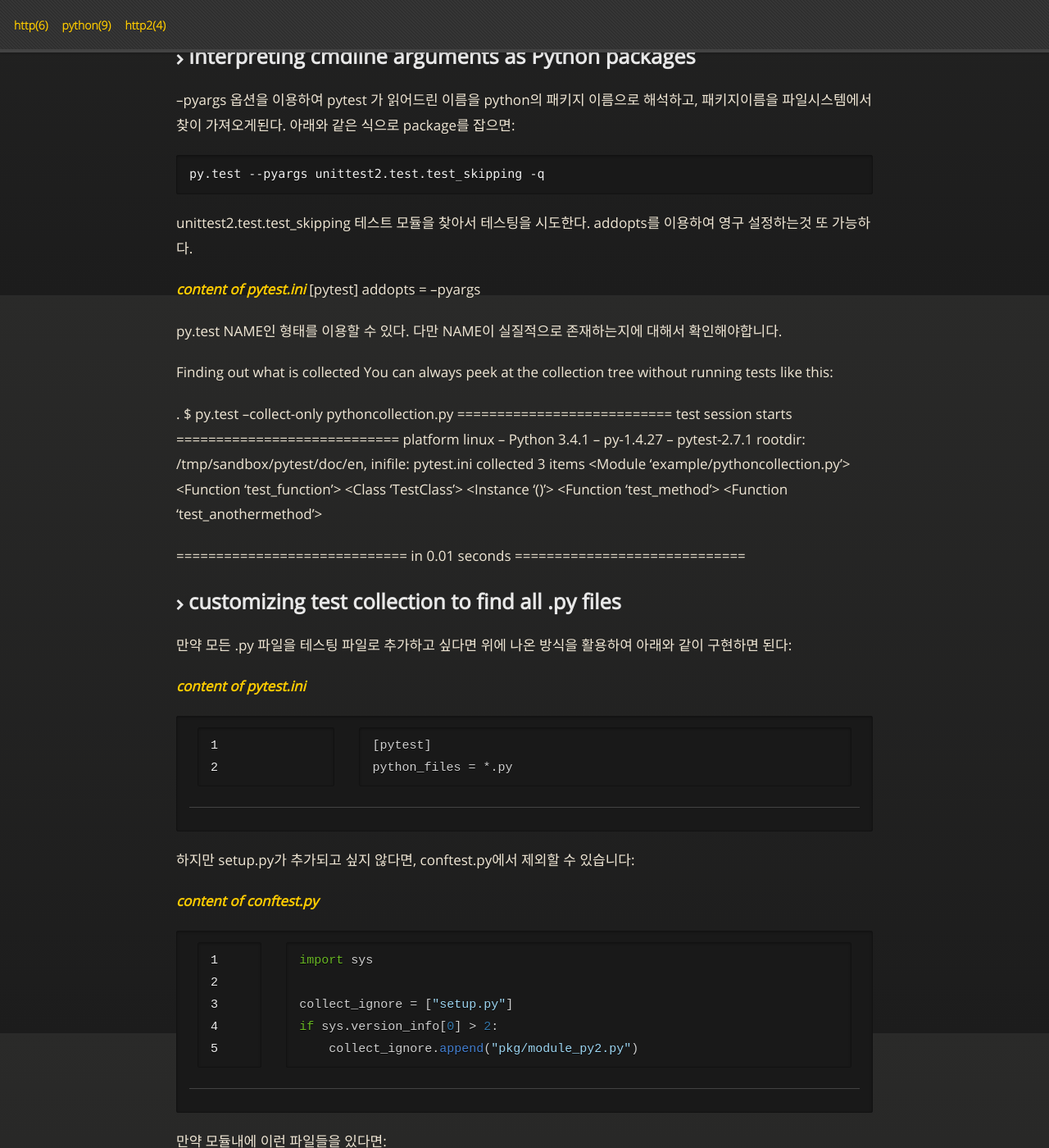
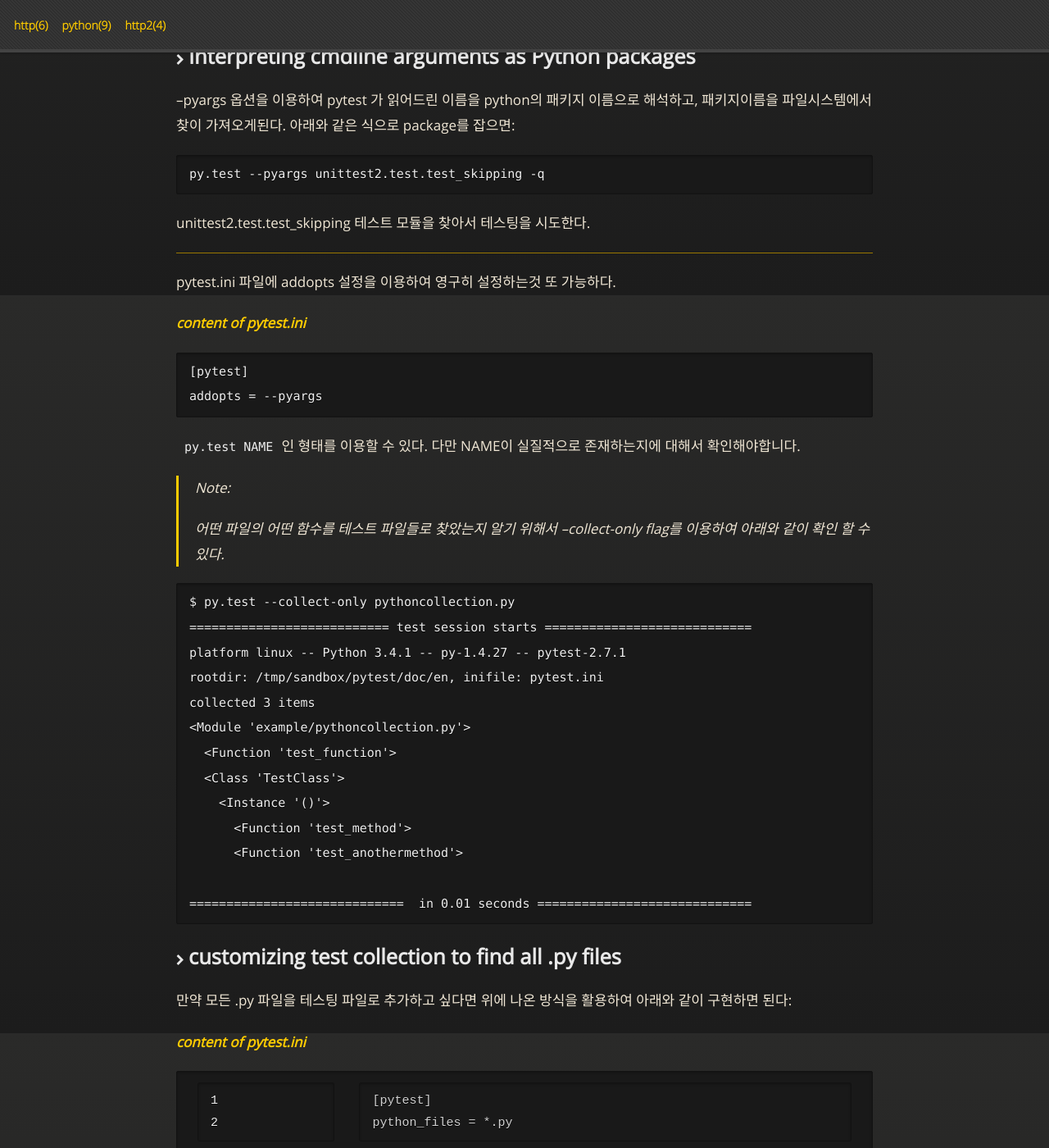
Before and after one commit to Luavis/luavis.github.io, a Jekyll site: the page built from _posts/python/2015-07-25-python-changing standard-test discovery.markdown, in a window 1280 px wide and 1400 px high, scrolled down 2340 px. Shown: the whole window at 82% size. Built offline with Jekyll 4.4.1, drawn with Linux system fonts in a browser that asks for light colours; comment, search, counter and statistics services are not loaded.

Commit message:
Update pytest post

````diff
--- a/_posts/python/2015-07-25-python-changing standard-test discovery.markdown
+++ b/_posts/python/2015-07-25-python-changing standard-test discovery.markdown
@@ -78,30 +78,36 @@ collect-only 옵션과 함께 테스트를 시도하면:
 
     py.test --pyargs unittest2.test.test_skipping -q
 
-unittest2.test.test_skipping 테스트 모듈을 찾아서 테스팅을 시도한다. addopts를 이용하여 영구 설정하는것 또 가능하다.
+unittest2.test.test_skipping 테스트 모듈을 찾아서 테스팅을 시도한다.
+
+---
+
+pytest.ini 파일에 addopts 설정을 이용하여 영구히 설정하는것 또 가능하다.
 
 *content of pytest.ini*
-[pytest]
-addopts = --pyargs
 
-py.test NAME인 형태를 이용할 수 있다. 다만 NAME이 실질적으로 존재하는지에 대해서 확인해야합니다.
+    [pytest]
+    addopts = --pyargs
 
-Finding out what is collected
-You can always peek at the collection tree without running tests like this:
+```py.test NAME```인 형태를 이용할 수 있다. 다만 NAME이 실질적으로 존재하는지에 대해서 확인해야합니다.
 
-. $ py.test --collect-only pythoncollection.py
-=========================== test session starts ============================
-platform linux -- Python 3.4.1 -- py-1.4.27 -- pytest-2.7.1
-rootdir: /tmp/sandbox/pytest/doc/en, inifile: pytest.ini
-collected 3 items
-<Module 'example/pythoncollection.py'>
-  <Function 'test_function'>
-  <Class 'TestClass'>
-    <Instance '()'>
-      <Function 'test_method'>
-      <Function 'test_anothermethod'>
+> Note:
+>
+> 어떤 파일의 어떤 함수를 테스트 파일들로 찾았는지 알기 위해서 --collect-only flag를 이용하여 아래와 같이 확인 할 수 있다.
 
-=============================  in 0.01 seconds =============================
+    $ py.test --collect-only pythoncollection.py
+    =========================== test session starts ============================
+    platform linux -- Python 3.4.1 -- py-1.4.27 -- pytest-2.7.1
+    rootdir: /tmp/sandbox/pytest/doc/en, inifile: pytest.ini
+    collected 3 items
+    <Module 'example/pythoncollection.py'>
+      <Function 'test_function'>
+      <Class 'TestClass'>
+        <Instance '()'>
+          <Function 'test_method'>
+          <Function 'test_anothermethod'>
+
+    =============================  in 0.01 seconds =============================
 
 ## customizing test collection to find all .py files
 
````
